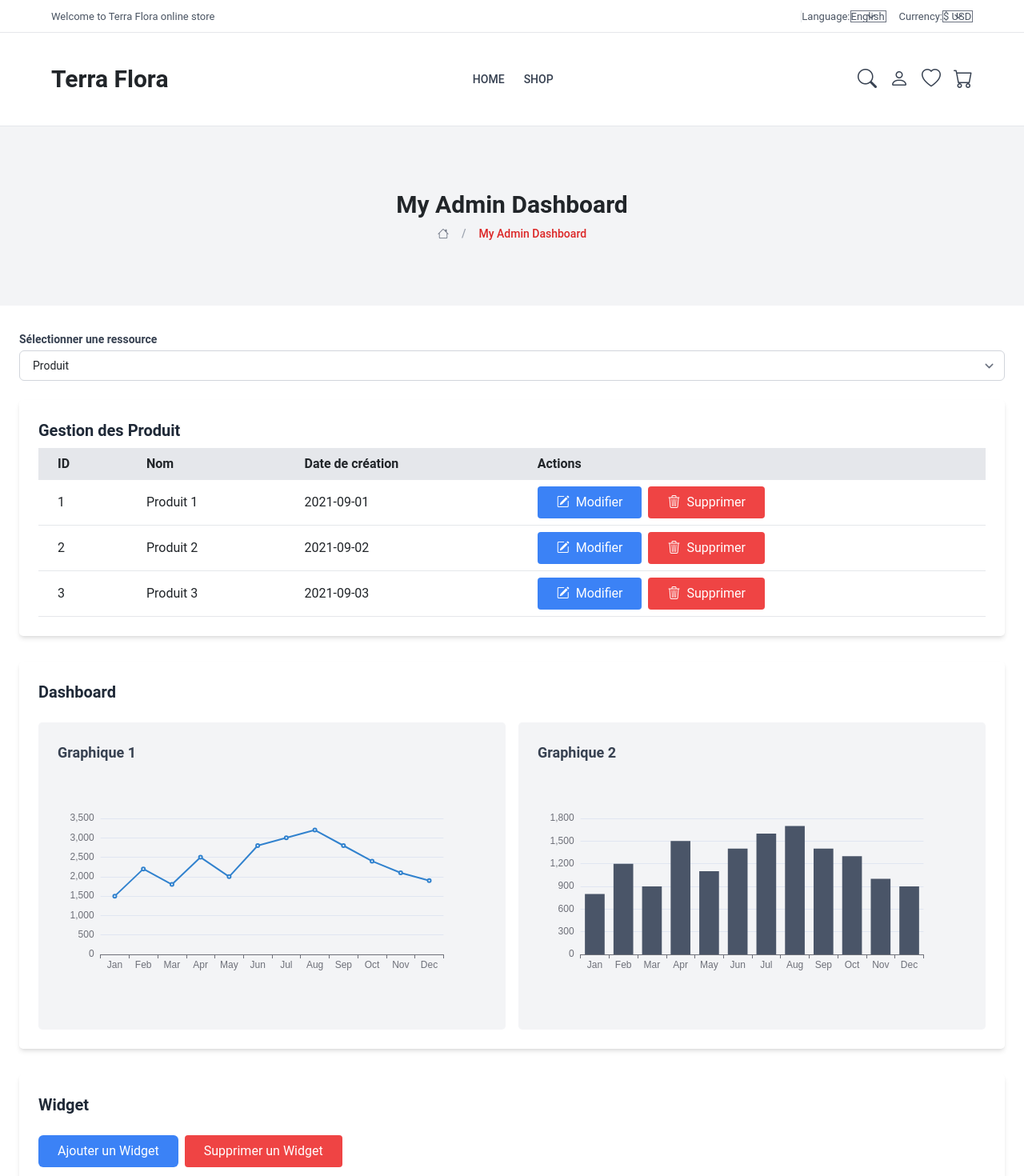
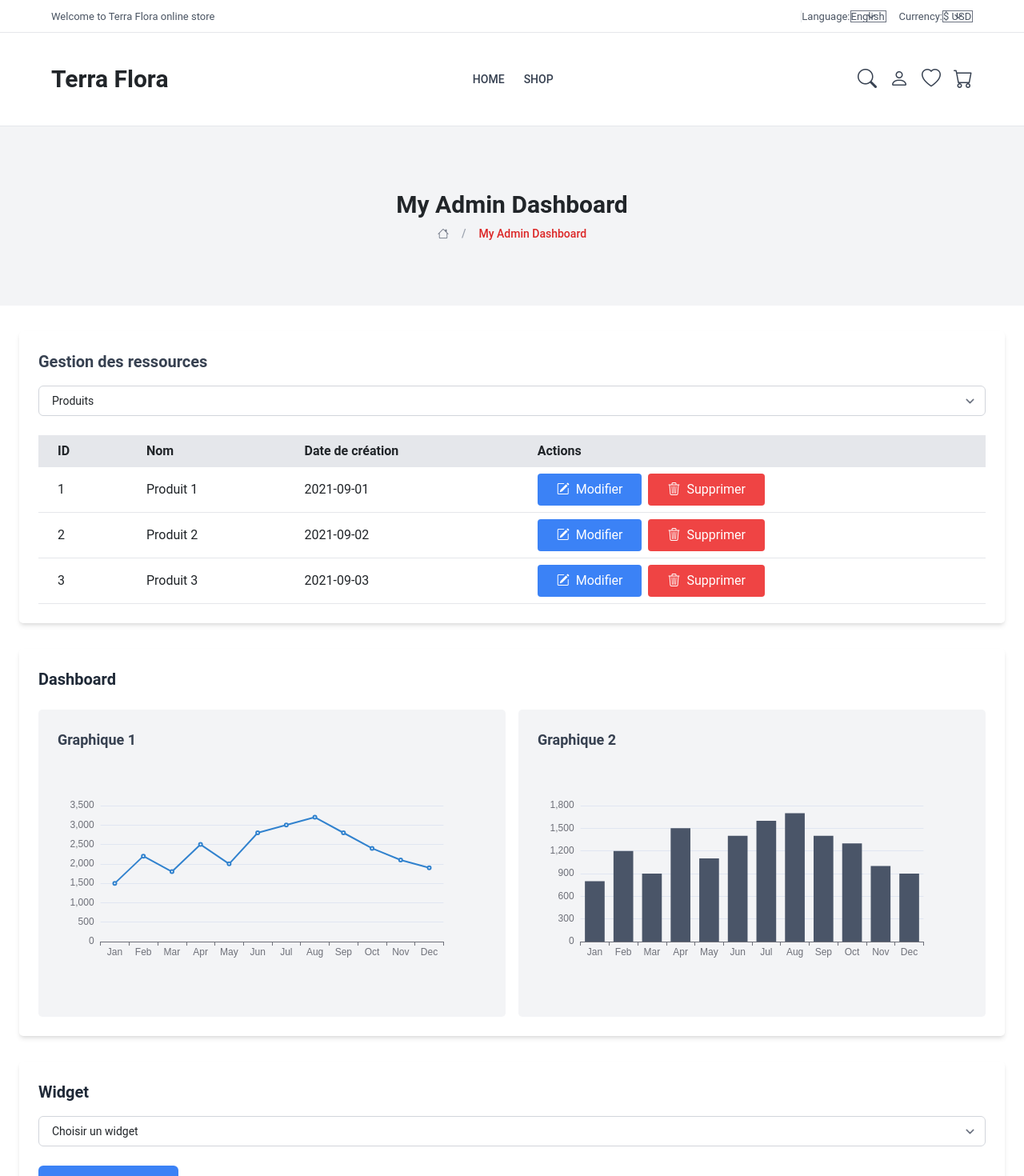
Before and after one commit to HardWareHouse/TerraFlora, a Vue app in the folder client/: page /admin in a window 1280 px wide. Shown: the top 1470 px of the page at 80% size. Built offline with nearby package versions, Linux system fonts and the light colour scheme; a web font is replaced by a local one.

Commit message:
Evolution des composants du Dashboard Admin

```diff
--- a/client/src/components/adminDashboard/adminPanel.vue
+++ b/client/src/components/adminDashboard/adminPanel.vue
@@ -5,7 +5,7 @@
 
     <div class="bg-white shadow-md rounded-lg overflow-hidden mt-8">
       <div class="px-6 py-4">
-        <h2 class="text-xl font-semibold text-gray-800 mb-4">Widget</h2>
+        <h2 class="text-xl font-semibold text-gray-800 mb-3">Widget</h2>
         <WidgetContainer />
       </div>
     </div>
--- a/client/src/components/adminDashboard/panelComponents/resourcesCrud.vue
+++ b/client/src/components/adminDashboard/panelComponents/resourcesCrud.vue
@@ -1,15 +1,14 @@
 <template>
   <div>
-    <div class="mb-4">
-      <label for="resourceSelect" class="block text-sm font-bold text-gray-700">Sélectionner une ressource</label>
-      <select v-model="selectedResource" id="resourceSelect" class="mt-1 block w-full pl-3 pr-10 py-2 text-base border-gray-300 focus:outline-none focus:ring-indigo-500 focus:border-indigo-500 sm:text-sm rounded-md">
-        <option v-for="resource in availableResources" :key="resource" :value="resource">{{ resource }}</option>
-      </select>
-    </div>
-
     <div class="bg-white shadow-md rounded-lg overflow-hidden mb-8">
       <div class="px-6 py-4">
-        <h2 class="text-xl font-semibold text-gray-800 mb-2">Gestion des {{ selectedResource }}</h2>
+        <div class="mb-4">
+          <label for="resourceSelect" class="block text-xl font-bold text-gray-700">Gestion des ressources</label>
+          <select v-model="selectedResource" id="resourceSelect" class="mt-1 block w-full pl-3 pr-10 py-2 text-base border-gray-300 focus:outline-none focus:ring-indigo-500 focus:border-indigo-500 sm:text-sm rounded-md mt-3">
+            <option v-for="resource in availableResources" :key="resource" :value="resource">{{ resource }}</option>
+          </select>
+        </div>
+        <!-- <h2 class="text-sm font-semibold text-gray-800 mb-2">Les {{ selectedResource }}</h2> -->
         <table class="min-w-full bg-white">
           <thead>
             <tr class="w-full bg-gray-200">
@@ -46,20 +45,20 @@
 export default {
   data() {
     return {
-      selectedResource: 'Produit',
-      availableResources: ['Produit', 'Categorie', 'Utilisateur'],
+      selectedResource: 'Produits',
+      availableResources: ['Produits', 'Categories', 'Utilisateurs'],
       resourcesData: {
-        Produit: [
+        Produits: [
           { id: 1, name: 'Produit 1', createdAT: '2021-09-01'},
           { id: 2, name: 'Produit 2', createdAT: '2021-09-02'},
           { id: 3, name: 'Produit 3', createdAT: '2021-09-03'},
         ],
-        Categorie: [
+        Categories: [
           { id: 1, name: 'Categorie 1', createdAT: '2021-09-01'},
           { id: 2, name: 'Categorie 2', createdAT: '2021-09-02'},
           { id: 3, name: 'Categorie 3', createdAT: '2021-09-03'},
         ],
-        Utilisateur: [
+        Utilisateurs: [
           { id: 1, name: 'Utilisateur 1', createdAT: '2021-09-01'},
           { id: 2, name: 'Utilisateur 2', createdAT: '2021-09-02'},
           { id: 3, name: 'Utilisateur 3', createdAT: '2021-09-03'},
--- a/client/src/components/adminDashboard/widgetContainer.vue
+++ b/client/src/components/adminDashboard/widgetContainer.vue
@@ -1,14 +1,21 @@
 <template>
   <div>
-      <button @click="addNewWidget" class="bg-blue-500 text-white hover:text-blue-700 focus:outline-none focus:ring-2 focus:ring-blue-500 focus:ring-opacity-50 px-4 py-2 rounded-md mb-4 mr-2">
+    <div class="mb-4">
+      <!-- <label for="widgetSelect" class="block text-sm font-medium text-gray-700">Sélectionner un widget à ajouter</label> -->
+      <select v-model="selectedWidget" id="widgetSelect" class="mt-1 block w-full pl-3 pr-10 py-2 text-base border-gray-300 focus:outline-none focus:ring-indigo-500 focus:border-indigo-500 sm:text-sm rounded-md">
+        <option disabled value="">Choisir un widget</option>
+        <option v-for="widget in availableWidgets" :key="widget.name" :value="widget">{{ widget.name }}</option>
+      </select>
+    </div>
+    <button @click="addNewWidget" :disabled="!selectedWidget" class="bg-blue-500 text-white hover:text-blue-700 focus:outline-none focus:ring-2 focus:ring-blue-500 focus:ring-opacity-50 px-4 py-2 rounded-md mb-4 mr-2">
       Ajouter un Widget
-      </button>
-      <button @click="removeWidget" class="bg-red-500 text-white rounded hover:text-red-700 focus:outline-none focus:ring-2 focus:ring-red-500 focus:ring-opacity-50 px-4 py-2 mb-4">
-        Supprimer un Widget
     </button>
 
     <div v-for="(widget, index) in widgets" :key="index" class="mb-4">
       <component :is="widget.component" @remove="removeWidget(index)" />
+      <button @click="removeWidget(index)" class="bg-red-500 text-white rounded hover:text-red-700 focus:outline-none focus:ring-2 focus:ring-red-500 focus:ring-opacity-50 px-4 py-2 mt-2">
+        Supprimer
+      </button>
     </div>
   </div>
 </template>
@@ -26,8 +33,9 @@
   },
   data() {
     return {
-        widgets: [], // Tableau des widgets affichés
-        availableWidgets: [ // Liste des widgets disponibles
+      selectedWidget: '',
+      widgets: [],
+      availableWidgets: [
         { name: 'Ventes Mensuelles', component: 'SalesWidget' },
         { name: 'Produits les plus vendus', component: 'TopProductsWidget' },
         { name: 'Dernières Commandes', component: 'LatestOrdersWidget' },
@@ -36,20 +44,22 @@
   },
   methods: {
     addNewWidget() {
-        // Sélectionnez un widget au hasard à ajouter (ou mettez en œuvre la logique de sélection souhaitée)
-        const randomIndex = Math.floor(Math.random() * this.availableWidgets.length);
-        const selectedWidget = this.availableWidgets[randomIndex];
-
-        // Ajoutez le widget sélectionné à la liste des widgets
-        this.widgets.push(selectedWidget);
+      if (this.selectedWidget && !this.widgets.includes(this.selectedWidget)) {
+        this.widgets.push(this.selectedWidget);
+        this.selectedWidget = '';
+      }
     },
     removeWidget(index) {
-        // Supprimez le widget à l'index spécifié de la liste des widgets
       this.widgets.splice(index, 1);
+    },
+  },
+  computed: {
+    availableWidgetOptions() {
+      return this.availableWidgets.filter(widget => !this.widgets.includes(widget));
     },
   },
 };
 </script>
 
-<style>
+<style scoped>
 </style>
```
Lines whose indentation alone changed are shown as unchanged.
